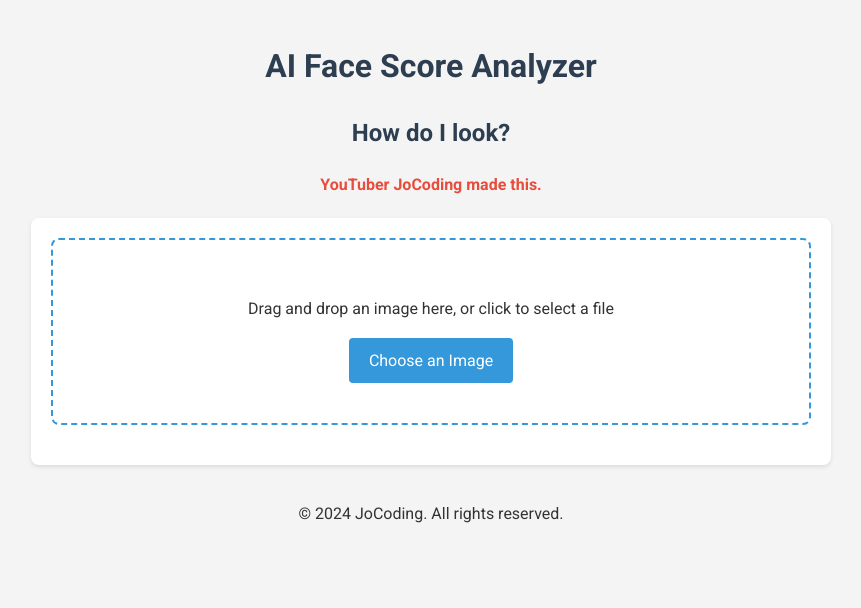
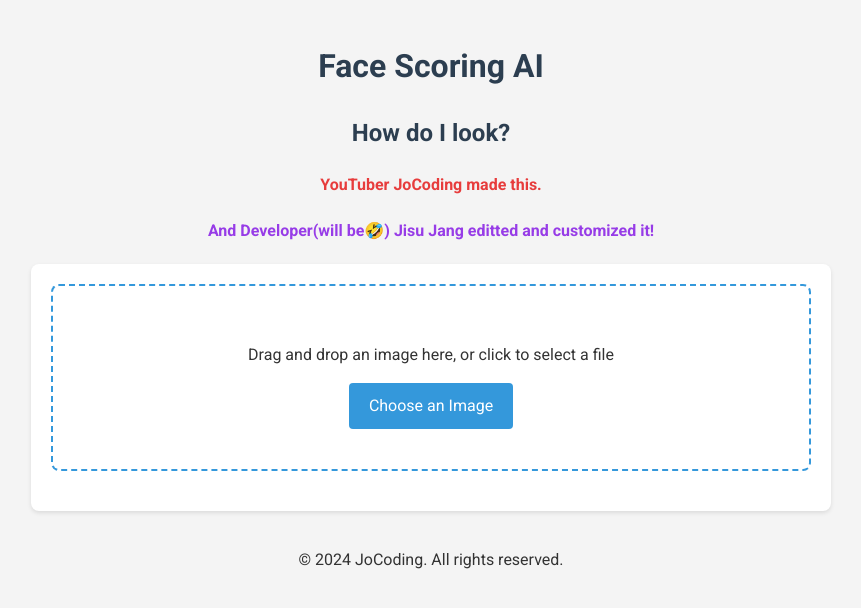
Before and after one commit to Jiisou/geminihack-jisu, a website: page index.html in a window 1280 px wide. Shown: the whole page, without its empty margins (209-1070 px from the left). Drawn offline with Linux system fonts and the light colour scheme.

Commit message:
feat : 내 정보 추가

```diff
--- a/index.html
+++ b/index.html
@@ -57,7 +57,16 @@
         }
 
         .live-stream-link a {
-            color: #e74c3c;
+            color: #e73c3c;
+            text-decoration: none;
+            font-weight: bold;
+        }
+        .my-info {
+            text-align: center;
+            margin-bottom: 20px;
+        }
+        .my-info a{
+            color: #973ce7;
             text-decoration: none;
             font-weight: bold;
         }
@@ -202,12 +211,17 @@
 
 <body>
     <header>
-        <h1>AI Face Score Analyzer</h1>
+        <h1>Face Scoring AI</h1>
         <h2>How do I look?</h2>
         <div class="live-stream-link">
             <a href="https://youtube.com/live/ltm6r3dZ4Ag?feature=share" target="_blank" rel="noopener noreferrer">
                 YouTuber JoCoding made this.
             </a>
+        </div>
+        <div class="my-info" >
+          <a href="https://www.notion.so/JISU-JANG-71da196312ba44438a38478e8ca09166?pvs=4" target="_blank" rel="noopener noreferrer">
+            And Developer(will be🤣) Jisu Jang editted and customized it!
+          </a>
         </div>
     </header>
     <main>
```
